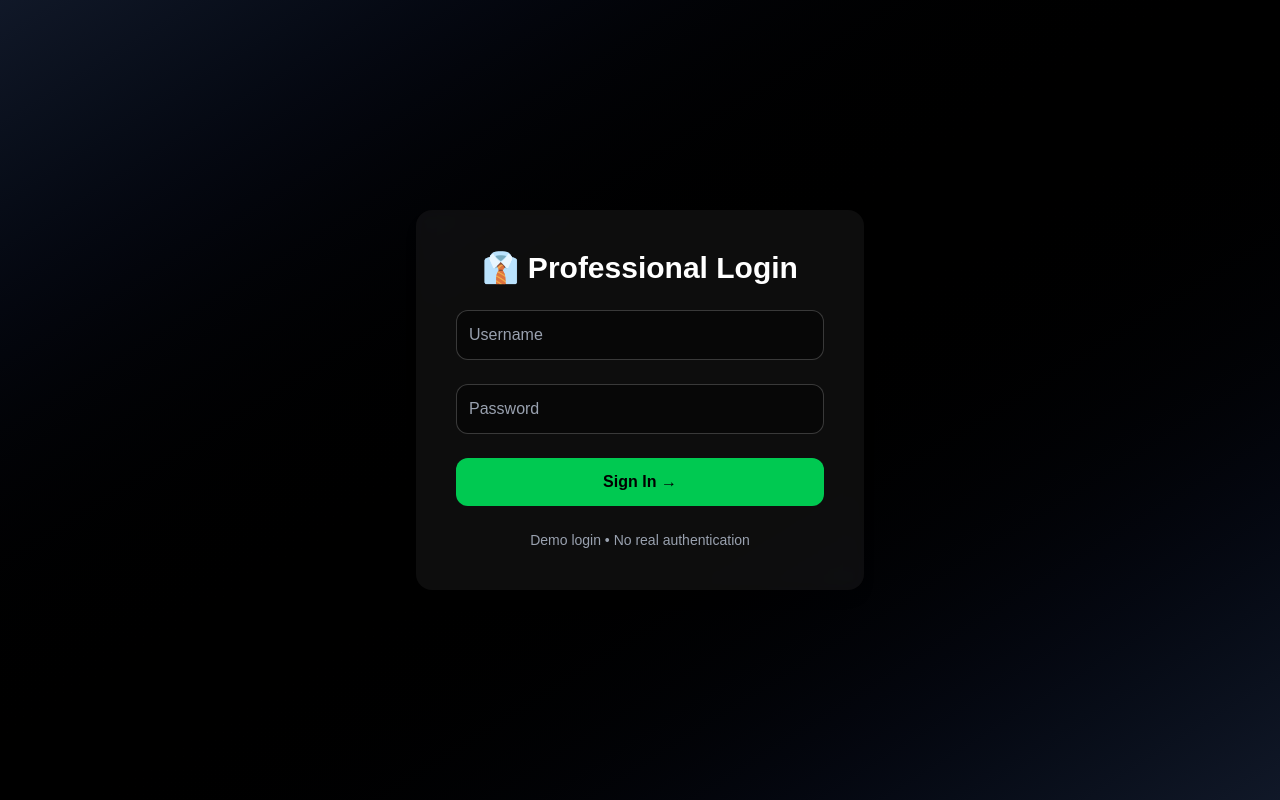
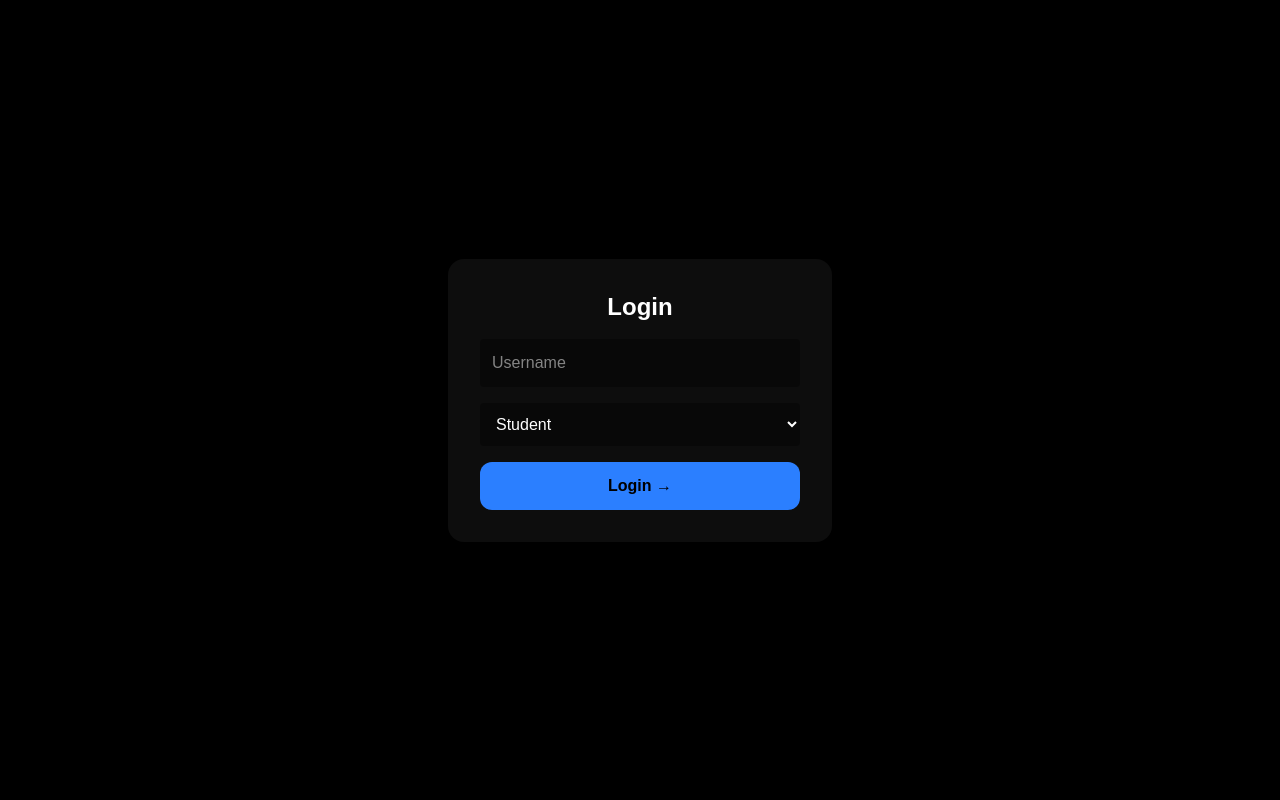
Before and after one commit to Rohan20648/money-gurus, a Next.js app: page /login in a window 1280 px wide. Built offline with nearby package versions, Linux system fonts and the light colour scheme.

Commit message:
Update page.tsx

```diff
--- a/app/login/page.tsx
+++ b/app/login/page.tsx
@@ -1,79 +1,10 @@
-"use client";
+import { Suspense } from "react";
+import LoginClient from "./LoginClient";
 
-import { useState } from "react";
-import { useSearchParams } from "next/navigation";
-
-export default function Login() {
-  const params = useSearchParams();
-  const userType = params.get("type");
-
-  const [username, setUsername] = useState("");
-  const [password, setPassword] = useState("");
-
-  async function handleLogin() {
-    if (!username || !password) {
-      alert("Please enter username and password");
-      return;
-    }
-
-    const res = await fetch("/api/auth/login", {
-      method: "POST",
-      headers: { "Content-Type": "application/json" },
-      body: JSON.stringify({
-        username,
-        userType,
-      }),
-    });
-
-    const data = await res.json();
-
-    localStorage.setItem(
-      "moneyguruUser",
-      JSON.stringify({
-        username: data.username,
-        userType: data.userType,
-      })
-    );
-
-    window.location.href = `/dashboard?type=${userType}`;
-  }
-
+export default function LoginPage() {
   return (
-    <main className="min-h-screen bg-gradient-to-br from-gray-900 via-black to-gray-900 text-white flex items-center justify-center px-6">
-      <div className="bg-white/5 backdrop-blur p-10 rounded-2xl shadow-lg w-full max-w-md space-y-6">
-
-        <h1 className="text-3xl font-bold text-center">
-          {userType === "student"
-            ? "🎓 Student Login"
-            : "👔 Professional Login"}
-        </h1>
-
-        <input
-          type="text"
-          placeholder="Username"
-          className="w-full bg-black/40 text-white placeholder-gray-400 border border-white/20 p-3 rounded-xl focus:outline-none focus:ring-2 focus:ring-green-500"
-          onChange={(e) => setUsername(e.target.value)}
-        />
-
-        <input
-          type="password"
-          placeholder="Password"
-          className="w-full bg-black/40 text-white placeholder-gray-400 border border-white/20 p-3 rounded-xl focus:outline-none focus:ring-2 focus:ring-green-500"
-          onChange={(e) => setPassword(e.target.value)}
-        />
-
-        <button
-          onClick={handleLogin}
-          className="w-full bg-green-500 text-black py-3 rounded-xl font-semibold hover:scale-105 transition"
-        >
-          Sign In →
-        </button>
-
-        <p className="text-gray-400 text-sm text-center">
-          Demo login • No real authentication
-        </p>
-
-      </div>
-    </main>
+    <Suspense fallback={<div>Loading login...</div>}>
+      <LoginClient />
+    </Suspense>
   );
 }
```
